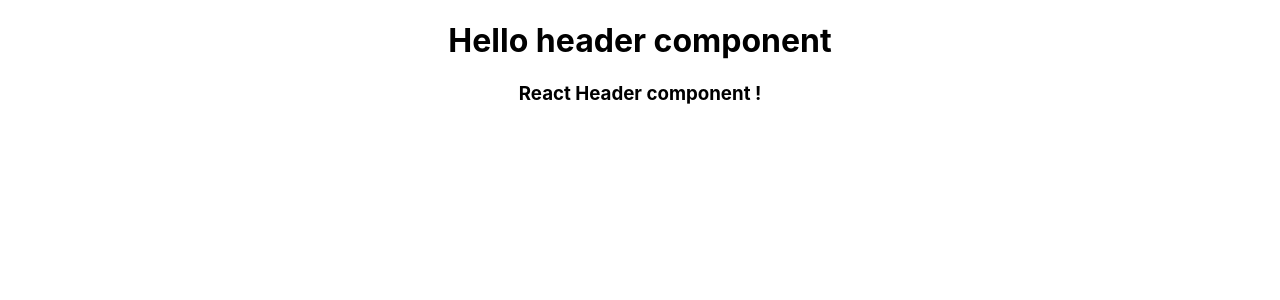
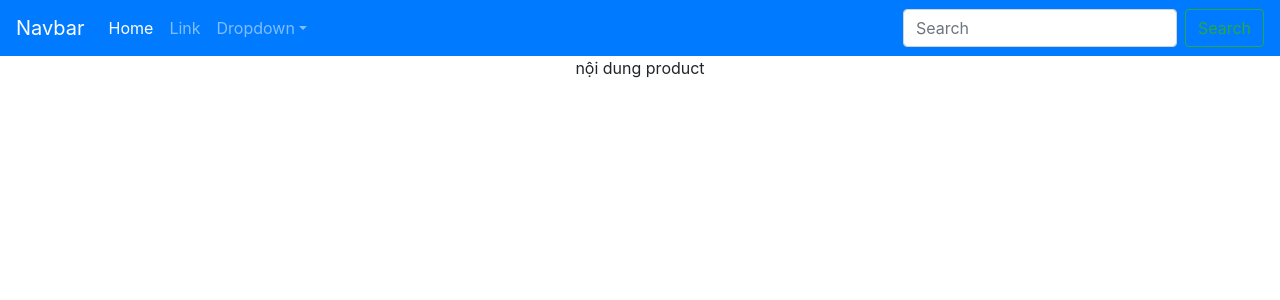
Before and after one commit to HiepHoang2190/Cyberlearn-Reactjs-Basic, a React (Create React App) app in the folder react_cyberlearn/: page / in a window 1280 px wide. Shown: the top 300 px of the page. Built offline with nearby package versions, Linux system fonts and the light colour scheme.

Commit message:
react_cyberlearn_basic: lesson 4:Hướng dẫn sử dụng bootstrap và cách chuyển từ html sang jsx

```diff
--- a/react_cyberlearn/public/index.html
+++ b/react_cyberlearn/public/index.html
@@ -1,14 +1,12 @@
 <!DOCTYPE html>
 <html lang="en">
+
 <head>
   <meta charset="utf-8" />
   <link rel="icon" href="%PUBLIC_URL%/favicon.ico" />
   <meta name="viewport" content="width=device-width, initial-scale=1" />
   <meta name="theme-color" content="#000000" />
-    <meta
-      name="description"
-      content="Web site created using create-react-app"
-    />
+  <meta name="description" content="Web site created using create-react-app" />
   <link rel="apple-touch-icon" href="%PUBLIC_URL%/logo192.png" />
   <!--
       manifest.json provides metadata used when your web app is installed on a
@@ -24,8 +22,11 @@
       work correctly both with client-side routing and a non-root public URL.
       Learn how to configure a non-root public URL by running `npm run build`.
     -->
+  <link rel="stylesheet" href="https://stackpath.bootstrapcdn.com/bootstrap/4.3.1/css/bootstrap.min.css"
+    integrity="sha384-ggOyR0iXCbMQv3Xipma34MD+dH/1fQ784/j6cY/iJTQUOhcWr7x9JvoRxT2MZw1T" crossorigin="anonymous">
   <title>React App</title>
 </head>
+
 <body>
   <noscript>You need to enable JavaScript to run this app.</noscript>
   <div id="root"></div>
@@ -40,4 +41,5 @@
       To create a production bundle, use `npm run build` or `yarn build`.
     -->
 </body>
+
 </html>
--- a/react_cyberlearn/src/App.js
+++ b/react_cyberlearn/src/App.js
@@ -2,12 +2,12 @@ import logo from './logo.svg';
 import './App.css';
 import Header from './component/Demo/Header';
 import HeaderRFC from './component/Demo/HeaderRFC';
+import BaiTapChiaLayout from './component/BaiTapChiaLayout/BaiTapChiaLayout';
 
 function App() {
   return (
     <div className="App">
-      <Header />
-      <HeaderRFC />
+      <BaiTapChiaLayout />
     </div>
   );
 }
--- /dev/null
+++ b/react_cyberlearn/src/component/BaiTapChiaLayout/BaiTapChiaLayout.js
@@ -0,0 +1,16 @@
+import React, { Component } from 'react';
+import HeaderDemo from './HeaderDemo';
+import Product from './Product';
+
+class BaiTapChiaLayout extends Component {
+    render() {
+        return (
+            <div>
+                <HeaderDemo />
+                <Product />
+            </div>
+        );
+    }
+}
+
+export default BaiTapChiaLayout;
--- /dev/null
+++ b/react_cyberlearn/src/component/BaiTapChiaLayout/HeaderDemo.js
@@ -0,0 +1,36 @@
+import React, { Component } from 'react';
+
+class HeaderDemo extends Component {
+    render() {
+        return (
+            <nav className="navbar navbar-expand-sm navbar-dark bg-primary">
+                <a className="navbar-brand" href="#">Navbar</a>
+                <button className="navbar-toggler d-lg-none" type="button" data-toggle="collapse" data-target="#collapsibleNavId" aria-controls="collapsibleNavId" aria-expanded="false" aria-label="Toggle navigation" />
+                <div className="collapse navbar-collapse" id="collapsibleNavId">
+                    <ul className="navbar-nav mr-auto mt-2 mt-lg-0">
+                        <li className="nav-item active">
+                            <a className="nav-link" href="#">Home <span className="sr-only">(current)</span></a>
+                        </li>
+                        <li className="nav-item">
+                            <a className="nav-link" href="#">Link</a>
+                        </li>
+                        <li className="nav-item dropdown">
+                            <a className="nav-link dropdown-toggle" href="#" id="dropdownId" data-toggle="dropdown" aria-haspopup="true" aria-expanded="false">Dropdown</a>
+                            <div className="dropdown-menu" aria-labelledby="dropdownId">
+                                <a className="dropdown-item" href="#">Action 1</a>
+                                <a className="dropdown-item" href="#">Action 2</a>
+                            </div>
+                        </li>
+                    </ul>
+                    <form className="form-inline my-2 my-lg-0">
+                        <input className="form-control mr-sm-2" type="text" placeholder="Search" />
+                        <button className="btn btn-outline-success my-2 my-sm-0" type="submit">Search</button>
+                    </form>
+                </div>
+            </nav>
+
+        );
+    }
+}
+
+export default HeaderDemo;
--- /dev/null
+++ b/react_cyberlearn/src/component/BaiTapChiaLayout/Product.js
@@ -0,0 +1,13 @@
+import React, { Component } from 'react';
+
+class Product extends Component {
+    render() {
+        return (
+            <div>
+                nội dung product
+            </div>
+        );
+    }
+}
+
+export default Product;
```
Lines whose indentation alone changed are shown as unchanged.
